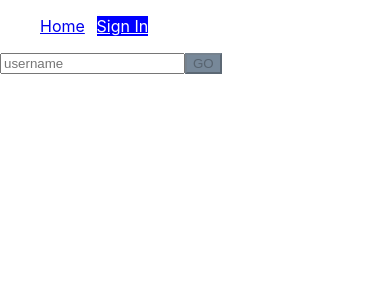
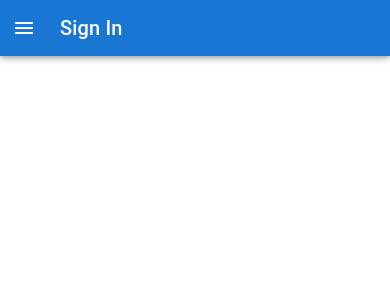
Before and after one commit to Beersheva22-StanislavRevva/react-applications, a React (Create React App) app: page /signin in a window 390 px wide. Shown: the top 300 px of the page. Built offline with nearby package versions, Linux system fonts and the light colour scheme.

Commit message:
+ drawer & tabs from MUI for navigator

```diff
--- a/package.json
+++ b/package.json
@@ -3,6 +3,11 @@
   "version": "0.1.0",
   "private": true,
   "dependencies": {
+    "@emotion/react": "^11.11.1",
+    "@emotion/styled": "^11.11.0",
+    "@fontsource/roboto": "^5.0.3",
+    "@mui/icons-material": "^5.11.16",
+    "@mui/material": "^5.13.6",
     "@reduxjs/toolkit": "^1.9.5",
     "@testing-library/jest-dom": "^5.16.5",
     "@testing-library/react": "^13.4.0",
--- a/src/App.tsx
+++ b/src/App.tsx
@@ -1,5 +1,5 @@
 import { BrowserRouter, Routes, Route } from "react-router-dom";
-import Navigator, { RouteType } from "./components/common/Navigator";
+import NavigatorDispantcher from "./components/common/NavigatorDispatcher";
 import Home from "./components/pages/Home";
 import Customers from "./components/pages/Customers";
 import Products from "./components/pages/Products";
@@ -12,6 +12,8 @@ import { useSelectorAuth } from "./redux/store";
 import { useMemo } from "react";
 import routesConfig from './config/routes-config.json';
 import NotFound from "./components/pages/NotFound";
+import NavigatorDispatcher from "./components/common/NavigatorDispatcher";
+import { RouteType } from "./components/common/Navigator";
 const {always, authenticated, admin, noadmin, noauthenticated} = routesConfig;
 function getRoutes(username: string): RouteType[] {
   const res: RouteType[] = [];
@@ -27,7 +29,7 @@ const App: React.FC = () => {
   const routes = useMemo(() => getRoutes(username), [username])
   return <BrowserRouter>
   <Routes>
-    <Route path="/" element={<Navigator routes={routes}/>}>
+    <Route path="/" element={<NavigatorDispatcher routes={routes}/>}>
         <Route index element={<Home/>}/>
         <Route path="customers" element={<Customers/>}/>
         <Route path="products" element={<Products/>}/>
--- a/src/components/common/Input.tsx
+++ b/src/components/common/Input.tsx
@@ -2,7 +2,8 @@ import { useEffect, useRef, useState } from "react";
 import InputResult from "../../model/InputResult";
 import { StatusType } from "../../model/StatusType";
 import "./Input.css"
-import Alert from "./Alert";
+//import Alert from "./Alert";
+import { Alert, Button, TextField } from "@mui/material";
 
 type Props = {
     submitFn: (inputText: string) => InputResult,
@@ -12,7 +13,7 @@ type Props = {
 }
 const Input: React.FC<Props> = ({submitFn,placeholder,buttonTitle, type}) => {
 
-    const inputElementRef = useRef<HTMLInputElement>(null);
+    const inputElementRef = useRef<any>(null);
     const [disabled, setDisabled] = useState<boolean>(true);
     const [message, setMessage] = useState<string>("");
    const status = useRef<StatusType>("success")
@@ -26,15 +27,15 @@ const Input: React.FC<Props> = ({submitFn,placeholder,buttonTitle, type}) => {
         setMessage(res.message || '');
         res.message && setTimeout(() => setMessage(""), 5000);
     }
-    function onChangeFn() {
-        setDisabled(!inputElementRef.current?.value)
+    function onChangeFn(event: any) {
+        inputElementRef.current = event.target as any
+        setDisabled(!event.target.value)
     }
     return <div>
-        <input type={type || 'text'} placeholder={placeholder} ref = {inputElementRef}
-        onChange = {onChangeFn}/>
+        <TextField size="small" type={type || 'text'} placeholder={placeholder} onChange = {onChangeFn}/>
 
-        <button onClick={onClickFn} disabled = {disabled}>{buttonTitle || 'GO'}</button>
-        {message && <Alert status = {status.current} message = {message}></Alert>}
+        <Button onClick={onClickFn} disabled = {disabled}>{buttonTitle || 'GO'}</Button>
+        {message && <Alert severity = {status.current} >{message}</Alert>}
     </div>
 }
 export default Input;
--- a/src/components/common/Navigator.tsx
+++ b/src/components/common/Navigator.tsx
@@ -1,27 +1,36 @@
-import { useEffect } from 'react';
-import { NavLink, Outlet, useLocation, useNavigate} from 'react-router-dom'
+import { AppBar, Box, Tab, Tabs } from '@mui/material';
+import { ReactNode, useEffect, useState } from 'react';
+import { Link, NavLink, Outlet, useLocation, useNavigate} from 'react-router-dom'
 export type RouteType = {
     to: string, label: string
 }
 const Navigator: React.FC<{ routes: RouteType[] }> = ({routes}) => {
     const navigate = useNavigate();
     const location = useLocation();
+    const [value, setValue] = useState(0);
     useEffect(() => {
         let index = routes.findIndex(r=>r.to === location.pathname)
         if (index < 0 ) {
             index = 0;
         }
         navigate(routes[index].to);
+        setValue(index);
     }, [routes])
-    return <div >
-        <nav>
-            <ul className="navigator-list">
-                {routes.map(r => <li key={r.label} className="navigator-item">
-                        <NavLink to={r.to}>{r.label}</NavLink>
-                </li>)}
-            </ul>
-        </nav>
+    function onChangeFn(event:any, newValue:number) {
+        setValue(newValue);
+    }
+    function getTabs(): ReactNode {
+        return routes.map(r=><Tab component={NavLink} to={r.to} label={r.label} key={r.label}/>)
+    }
+
+
+    return <Box mt={10}>
+        <AppBar sx={{backgroundColor:"lightgray"}}>
+            <Tabs value={value} onChange={onChangeFn}>
+                {getTabs()}
+            </Tabs>
+        </AppBar>
         <Outlet></Outlet>
-    </div>
+    </Box>
 }
 export default Navigator;
--- /dev/null
+++ b/src/components/common/NavigatorDispatcher.tsx
@@ -0,0 +1,12 @@
+import { useTheme } from "@mui/material/styles";
+import { RouteType } from "./Navigator"
+import { useMediaQuery } from "@mui/material";
+import Navigator from "./Navigator";
+import NavigatorPortrait from "./NavigatorPortrait";
+
+const NavigatorDispatcher: React.FC<{routes: RouteType[]}> = ({routes}) => {
+    const theme = useTheme();
+    const isPortrait = useMediaQuery(theme.breakpoints.down('sm'));
+    return !isPortrait ? <Navigator routes={routes}/> : <NavigatorPortrait routes={routes}/>
+}
+export default NavigatorDispatcher
--- /dev/null
+++ b/src/components/common/NavigatorPortrait.tsx
@@ -0,0 +1,181 @@
+import { Tab, Typography } from "@mui/material";
+import { RouteType } from "./Navigator";
+import * as React from 'react';
+import { styled, useTheme } from '@mui/material/styles';
+import Box from '@mui/material/Box';
+import Drawer from '@mui/material/Drawer';
+import CssBaseline from '@mui/material/CssBaseline';
+import MuiAppBar, { AppBarProps as MuiAppBarProps } from '@mui/material/AppBar';
+import Toolbar from '@mui/material/Toolbar';
+import List from '@mui/material/List';
+import Divider from '@mui/material/Divider';
+import IconButton from '@mui/material/IconButton';
+import MenuIcon from '@mui/icons-material/Menu';
+import ChevronLeftIcon from '@mui/icons-material/ChevronLeft';
+import ChevronRightIcon from '@mui/icons-material/ChevronRight';
+import ListItem from '@mui/material/ListItem';
+import ListItemButton from '@mui/material/ListItemButton';
+import ListItemText from '@mui/material/ListItemText';
+import { ReactNode, useEffect, useState } from "react";
+import { Link, NavLink, Outlet, useLocation, useNavigate } from "react-router-dom";
+
+const NavigatorPortrait: React.FC<{routes:RouteType[]}> = ({routes}) => {
+    const navigate = useNavigate();
+    const location = useLocation();
+    const [menuName, setMenuName] = useState(routes[0].label);
+    const handlerDrawerClose = () => {
+        setOpen(false);
+    }
+
+    function updateMenuName(menuName:string) {
+        handlerDrawerClose();
+        setMenuName(menuName);
+    }
+
+    useEffect(() => {
+        let index = routes.findIndex(r=>r.to === location.pathname)
+        if (index < 0 ) {
+            index = 0;
+        }
+        navigate(routes[index].to);
+        setMenuName(routes[index].label);
+    }, [routes])
+
+
+    function getListItems(): ReactNode {
+        return routes.map(r=> (
+        <ListItem key={r.label}>
+            <ListItemButton>
+                 <Tab component={NavLink} to={r.to} label={r.label} key={r.label} value={r.label} onClick={updateMenuName.bind(undefined, r.label)}/>
+            </ListItemButton>
+        </ListItem>
+        ))
+    }
+
+
+    const drawerWidth = 240;
+    const Main = styled('main', { shouldForwardProp: (prop) => prop !== 'open' })<{
+      open?: boolean;
+    }>(({ theme, open }) => ({
+      flexGrow: 1,
+      padding: theme.spacing(3),
+      transition: theme.transitions.create('margin', {
+        easing: theme.transitions.easing.sharp,
+        duration: theme.transitions.duration.leavingScreen,
+      }),
+      marginLeft: `-${drawerWidth}px`,
+      ...(open && {
+        transition: theme.transitions.create('margin', {
+          easing: theme.transitions.easing.easeOut,
+          duration: theme.transitions.duration.enteringScreen,
+        }),
+        marginLeft: 0,
+      }),
+    }));
+
+    interface AppBarProps extends MuiAppBarProps {
+      open?: boolean;
+    }
+
+    const AppBar = styled(MuiAppBar, {
+      shouldForwardProp: (prop) => prop !== 'open',
+    })<AppBarProps>(({ theme, open }) => ({
+      transition: theme.transitions.create(['margin', 'width'], {
+        easing: theme.transitions.easing.sharp,
+        duration: theme.transitions.duration.leavingScreen,
+      }),
+      ...(open && {
+        width: `calc(100% - ${drawerWidth}px)`,
+        marginLeft: `${drawerWidth}px`,
+        transition: theme.transitions.create(['margin', 'width'], {
+          easing: theme.transitions.easing.easeOut,
+          duration: theme.transitions.duration.enteringScreen,
+        }),
+      }),
+    }));
+
+    const DrawerHeader = styled('div')(({ theme }) => ({
+      display: 'flex',
+      alignItems: 'center',
+      padding: theme.spacing(0, 1),
+      // necessary for content to be below app bar
+      ...theme.mixins.toolbar,
+      justifyContent: 'flex-end',
+    }));
+
+     function PersistentDrawerLeft() {
+      const theme = useTheme();
+      const [open, setOpen] = React.useState(false);
+
+      const handleDrawerOpen = () => {
+        setOpen(true);
+      };
+
+      const handleDrawerClose = () => {
+        setOpen(false);
+      };
+
+      return (
+        <Box sx={{ display: 'flex' }}>
+          <CssBaseline />
+          <AppBar position="fixed" open={open}>
+            <Toolbar>
+              <IconButton
+                color="inherit"
+                aria-label="open drawer"
+                onClick={handleDrawerOpen}
+                edge="start"
+                sx={{ mr: 2, ...(open && { display: 'none' }) }}
+              >
+                <MenuIcon />
+              </IconButton>
+              <Typography variant="h6" noWrap component="div">
+                {menuName}
+              </Typography>
+            </Toolbar>
+          </AppBar>
+          <Drawer
+            sx={{
+              width: drawerWidth,
+              flexShrink: 0,
+              '& .MuiDrawer-paper': {
+                width: drawerWidth,
+                boxSizing: 'border-box',
+              },
+            }}
+            variant="persistent"
+            anchor="left"
+            open={open}
+          >
+            <DrawerHeader>
+              <IconButton onClick={handleDrawerClose}>
+                {theme.direction === 'ltr' ? <ChevronLeftIcon /> : <ChevronRightIcon />}
+              </IconButton>
+            </DrawerHeader>
+            <Divider />
+            <List>
+            {getListItems()}
+            </List>
+            </Drawer>
+          <Main open={open}>
+            <DrawerHeader />
+            <Typography paragraph>
+            </Typography>
+          </Main>
+          <Outlet></Outlet>
+        </Box>
+      );
+    }
+
+    return PersistentDrawerLeft();
+
+}
+export default NavigatorPortrait;
+
+
+
+
+
+function setOpen(arg0: boolean) {
+    throw new Error("Function not implemented.");
+}
--- a/src/components/pages/Customers.tsx
+++ b/src/components/pages/Customers.tsx
@@ -1,3 +1,3 @@
 const Customers: React.FC = () =>
-<p className="component-logo">Customers Component</p>
+<p className="component-logo" >Customers Component</p>
 export default Customers;
--- a/src/components/pages/Orders.tsx
+++ b/src/components/pages/Orders.tsx
@@ -1,3 +1,6 @@
+import { Label } from "@mui/icons-material";
+import { Typography } from "@mui/material";
+
 const Orders: React.FC = () =>
-<p className="component-logo">Orders Component</p>
+<Typography sx={{textAlign:'center', fontSize:{xs: '3em', sm: '2em', lg:'4em' }}} component={"div"} >Orders Component</Typography>
 export default Orders;
--- a/src/components/pages/SignIn.tsx
+++ b/src/components/pages/SignIn.tsx
@@ -5,8 +5,8 @@ import { authActions } from '../../redux/Slices/authSlice'
 const SignIn: React.FC = () => {
     const dispatch = useDispatch();
     return <Input submitFn={function (username: string): InputResult {
-        dispatch(authActions.set(username));
-        return {status: "success", message:''}
+        setTimeout(() => dispatch(authActions.set(username)), 3000);
+        return {status: "success", message:'success'}
     } } placeholder="username" />
 }
 
```
Also changed, not shown: 1 other file (tests, documents, lock files or other folders).
